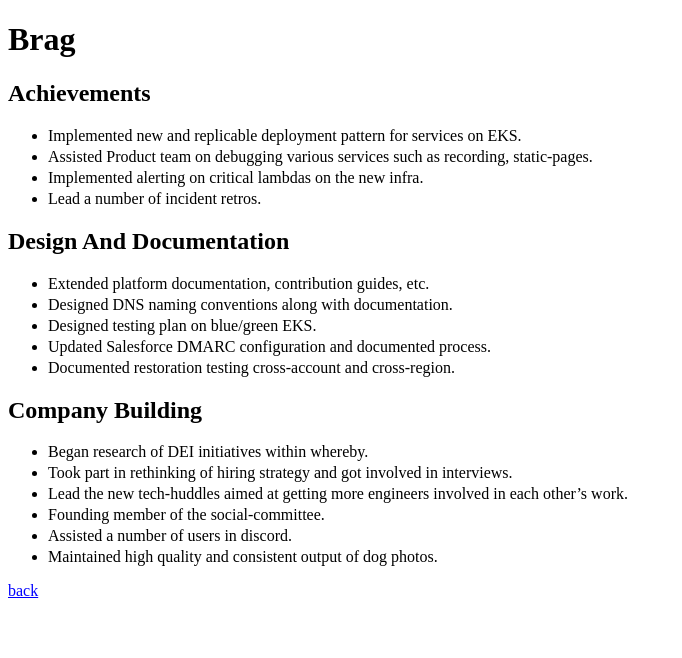
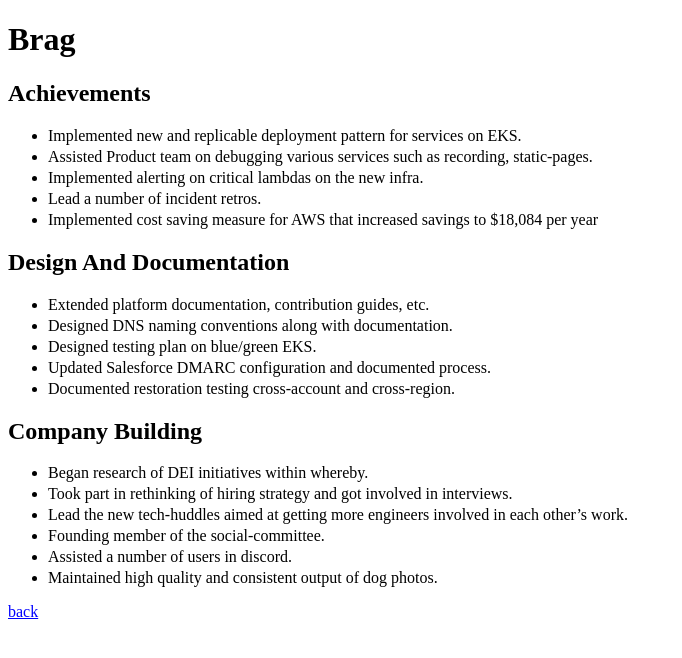
Before and after one commit to jsphwllng/jsphwllng.github.io, a Jekyll site: the page built from brag.md, in a window 1280 px wide. Shown: the top 658 px of the page, without its empty margins (0-682 px from the left). Built offline with Jekyll 4.4.1, drawn with Linux system fonts in a browser that asks for light colours.

Commit message:
You know thats right;

```diff
--- a/brag.md
+++ b/brag.md
@@ -10,6 +10,7 @@ Achievements
 *   Assisted Product team on debugging various services such as recording, static-pages.
 *   Implemented alerting on critical lambdas on the new infra.
 *   Lead a number of incident retros.
+*   Implemented cost saving measure for AWS that increased savings to $18,084 per year
 
 Design and documentation
 ------------------------
```
